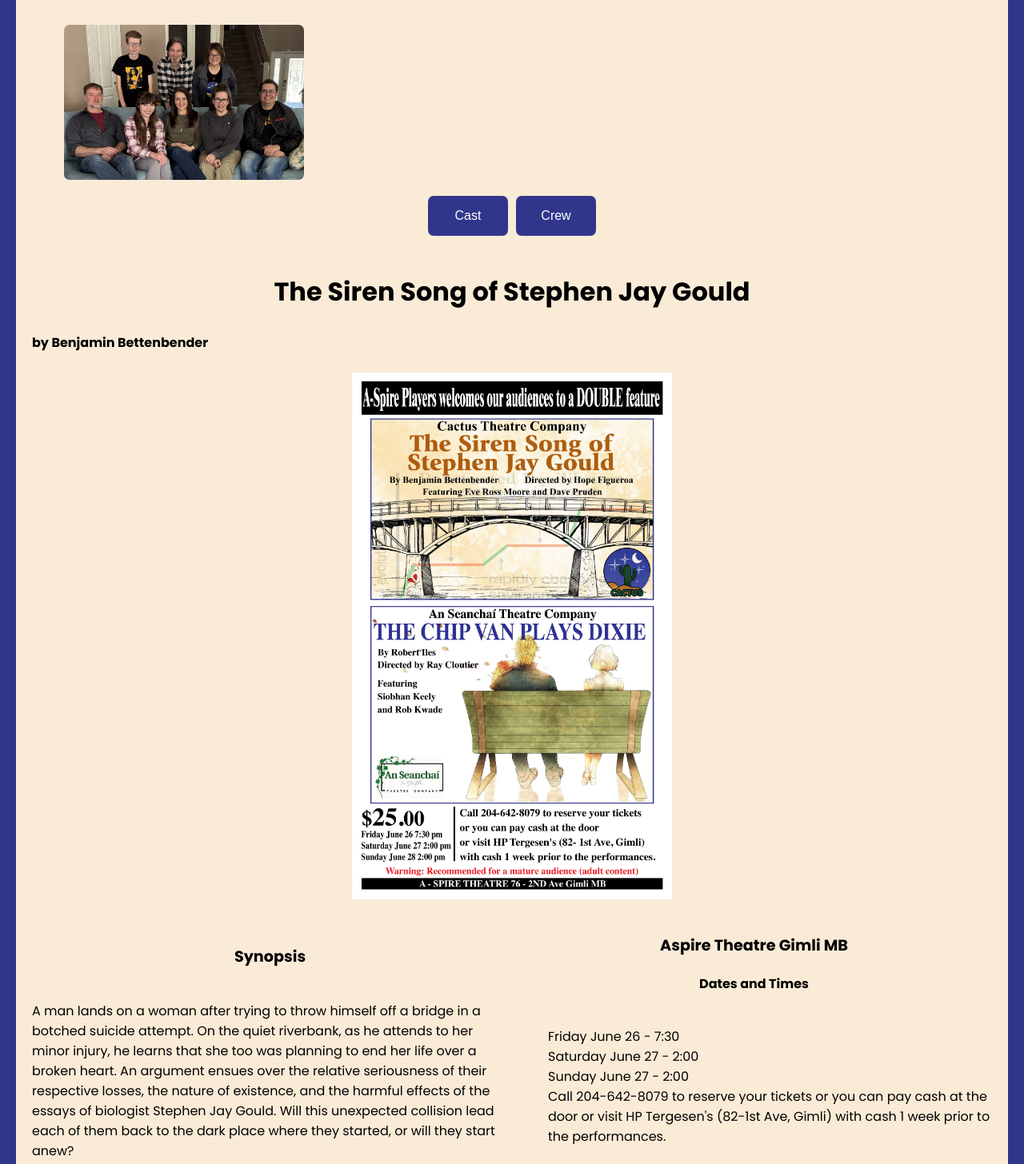
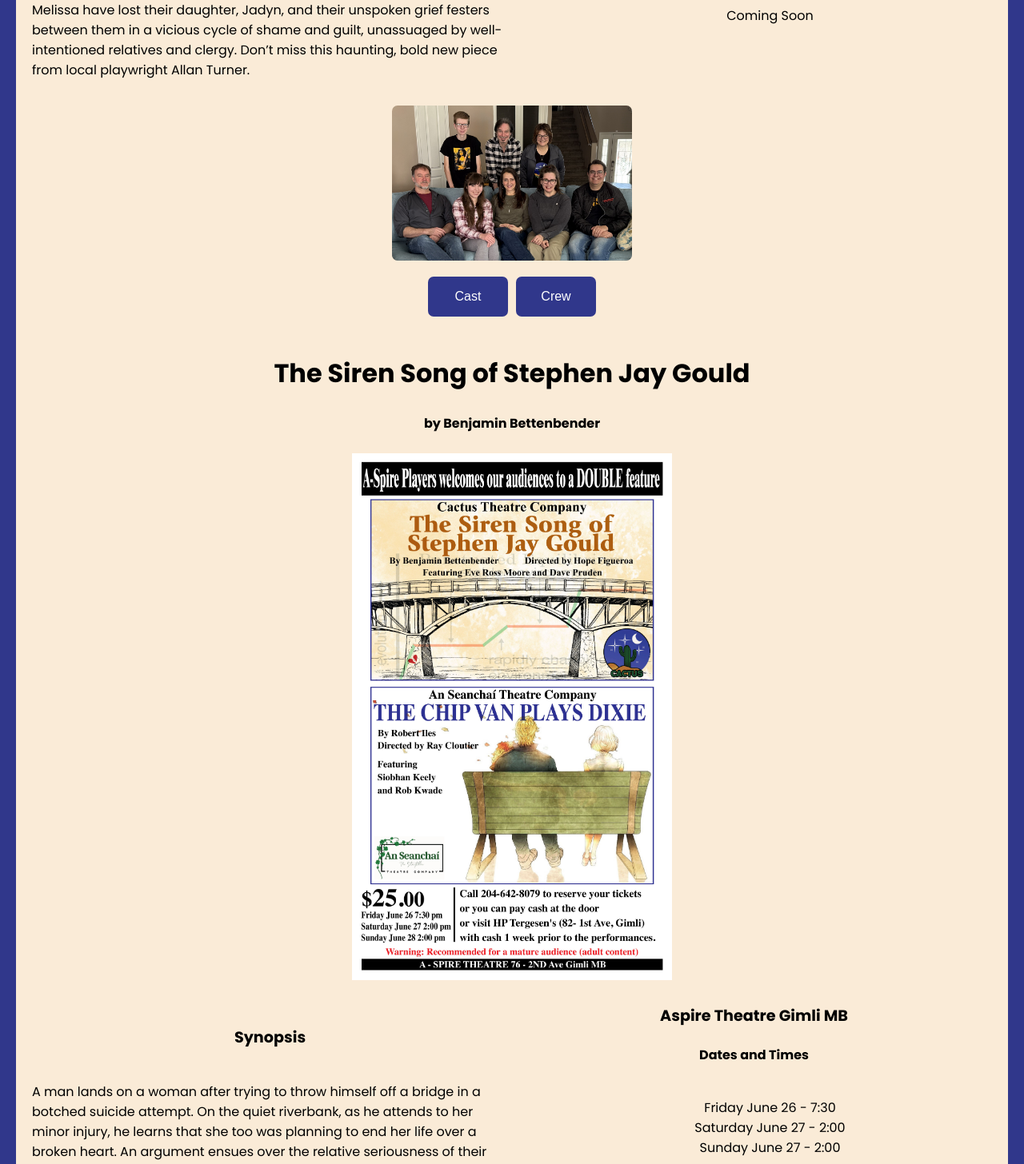
Before and after one commit to dave-sommerville/cactus-2.0, a React (Create React App) app: page / in a window 1280 px wide. Shown: the part 1204-2660 px from the top of the page at 80% size. Built offline with nearby package versions, Linux system fonts and the light colour scheme.

Commit message:
Minor fixes made

```diff
--- a/src/DAL/ShowList.js
+++ b/src/DAL/ShowList.js
@@ -82,6 +82,7 @@
     "Friday June 26  - 7:30",
     "Saturday June 27 - 2:00",
     "Sunday June 27 - 2:00",
+    "-----",
     "Call 204-642-8079 to reserve your tickets or you can pay cash at the door or visit HP Tergesen's (82-1st Ave, Gimli) with cash 1 week prior to the performances."
   ],
   "",
--- a/src/components/Program.js
+++ b/src/components/Program.js
@@ -1,7 +1,7 @@
 import React, { useState, useRef } from 'react';
 import PersonProfile from '../components/PersonProfile';
 
-const Program = ({ showModel}) => {
+const Program = ({ showModel, id}) => {
   const currentShow = showModel;
 
   // Logic for toggling the Cast and Crew blocks
@@ -49,7 +49,7 @@
 
   return (
     <main>
-      <section>
+      <section id={id}>
         <h2>{currentShow.title}</h2>
         <h4>by {currentShow.author}</h4>
 
@@ -82,7 +82,7 @@
                     )}
                   </div>
                   <h4>Dates and Times</h4>
-                  <div className="dates-wrapper flex">
+                  <div className="dates-wrapper flex t-cen">
                     <ul className="f-col">
                       {currentShow.dateTimes && currentShow.dateTimes.length > 0 ? (
                         currentShow.dateTimes.map((time, index) => (
@@ -119,7 +119,7 @@
               </a>
               }
             </div>
-              <figure className="flex">
+              <figure className="flex cen">
                 <img
                   className="cast-photo"
                   src={currentShow.allStaffPhoto}
--- a/src/css/app.css
+++ b/src/css/app.css
@@ -18,6 +18,7 @@
 	font-family: "Poppins";
 	background-color: var(--clr-background);
 	overflow: visible;
+	scroll-behavior: smooth;
 }
 
 /*----------------------------------------------------------->
@@ -51,6 +52,10 @@
   display: flex;
 	flex-direction: column;
 }
+.cen{
+	align-items: center;
+	justify-content: center;
+}
 .ease-quick {
 	transition: all 0.3s ease-in-out;
 }
@@ -58,7 +63,9 @@
 .ease-slow {
 	transition: all 0.8s ease-in-out;
 }
-
+.gap {
+	gap: 25px;
+}
 .hidden {
 	display: none;
 	opacity: 0;
@@ -102,6 +109,7 @@
 }
 h4, h5 {
 	margin-bottom: 25px;
+	text-align: center;
 }
 h5 {
 	font-size: 1.2rem;
@@ -255,7 +263,6 @@
 	}
 	a {
 		text-align: center;
-		color: var(--clr-background);
 		font-size: 1.4rem;
 		margin-bottom: 25px;
 		i {
--- a/src/pages/SplashPage.js
+++ b/src/pages/SplashPage.js
@@ -6,6 +6,10 @@
 const SplashPage = () => {
   return (
     <div className="splash-container container">
+      {/* <section className="flex gap">
+        <a href="#unresolved" className="btn">Unresolved</a>
+        <a href="sssjGimli" className="btn">S. S. S. J. G.</a>
+      </section> */}
       <div className="epithet">
         <p>Bringing people together</p>
         <p>to create and play.</p>
@@ -14,16 +18,15 @@
         <p>Daniel Gilmour,</p>
         <p>who left the world's stage too soon.</p>
       </div>
-        <section>
+      <h2>Winnipeg Fringe Festival 2026</h2>
       <Program
         showModel={Unresolved}
+        id="unresolved"
       />
-        </section>
-        <section>
       <Program
         showModel={sssjgGimli}
+        id="sssjgGimli"
       />
-        </section>
       </div>
   );
 };
```
Lines whose indentation alone changed are shown as unchanged.
